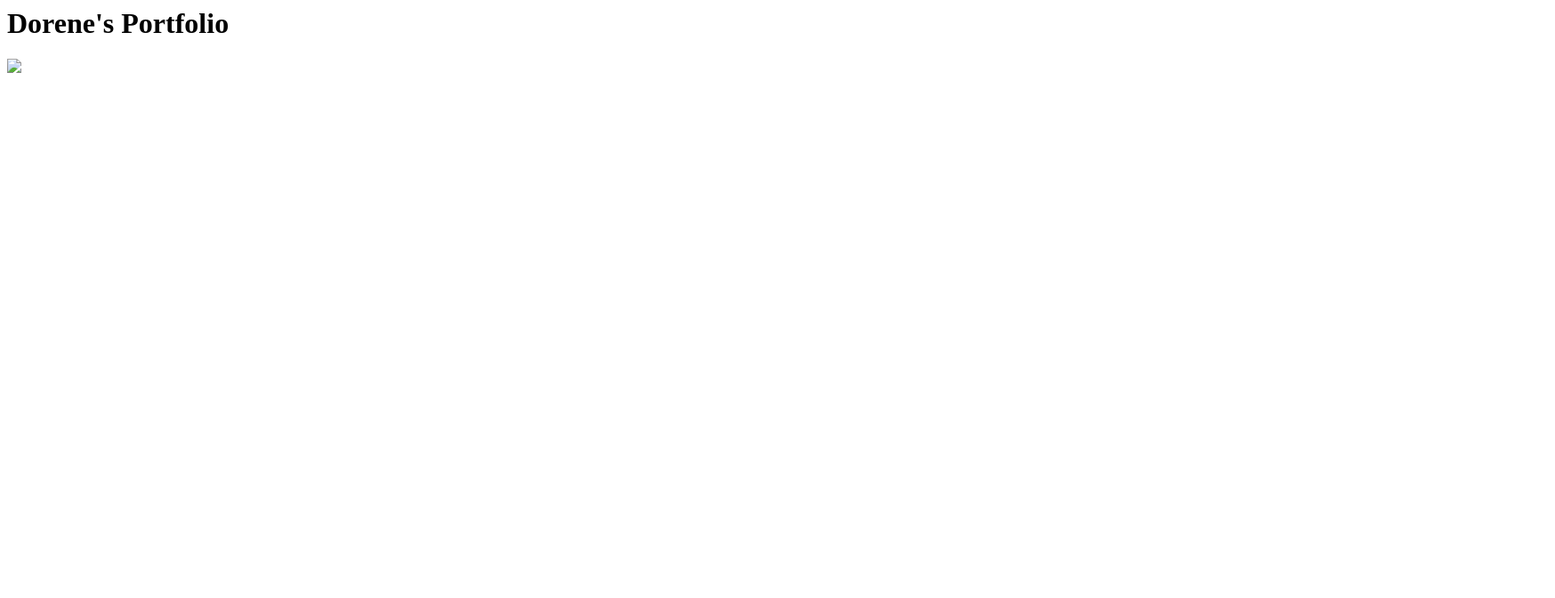
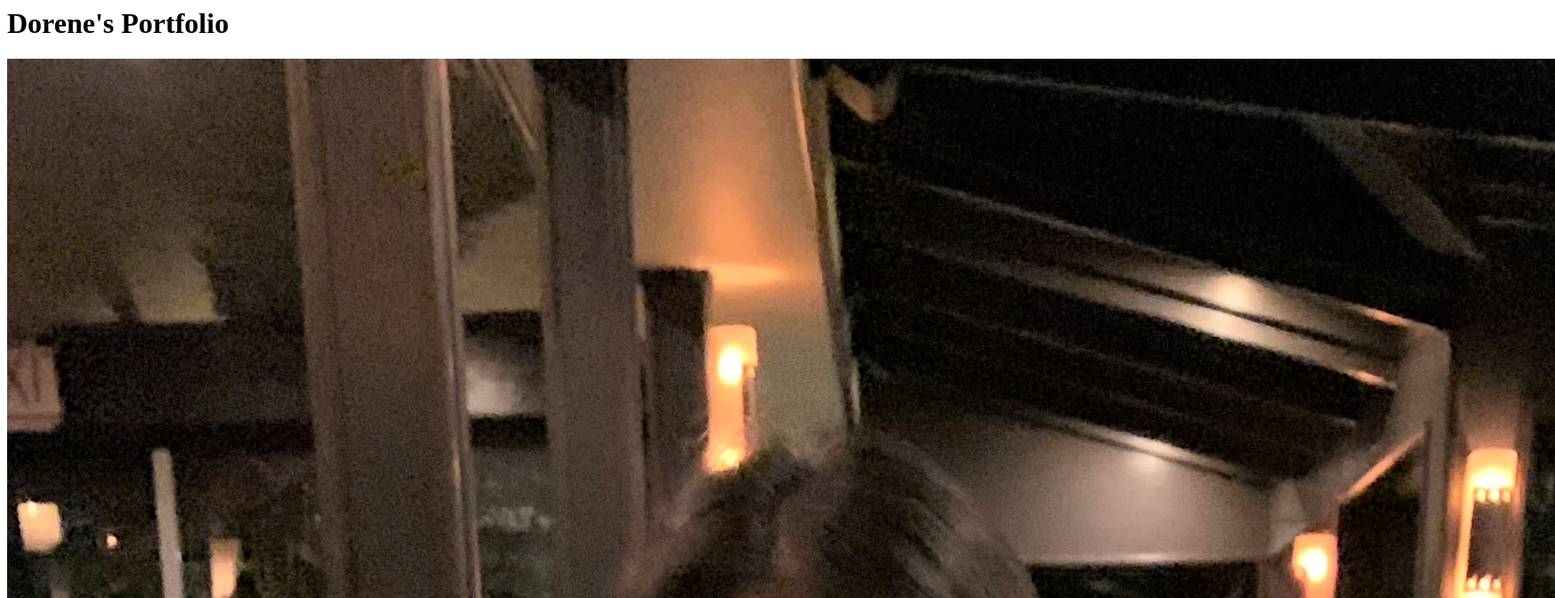
Before and after one commit to dorenel/dorenel.web.orig, a plain HTML site: page index.html in a window 1280 px wide. Shown: the top 672 px of the page at 89% size, 1748 px wide, since content can reach past the window. Drawn offline with Linux system fonts and the light colour scheme.

Commit message:
Update index.html

```diff
--- a/index.html
+++ b/index.html
@@ -1,4 +1,4 @@
 <html>
     <h1>Dorene's Portfolio</h1>
-    <img src="./pic.png"/>
+    <img src="./pic.jpg"/>
 </html>
```
